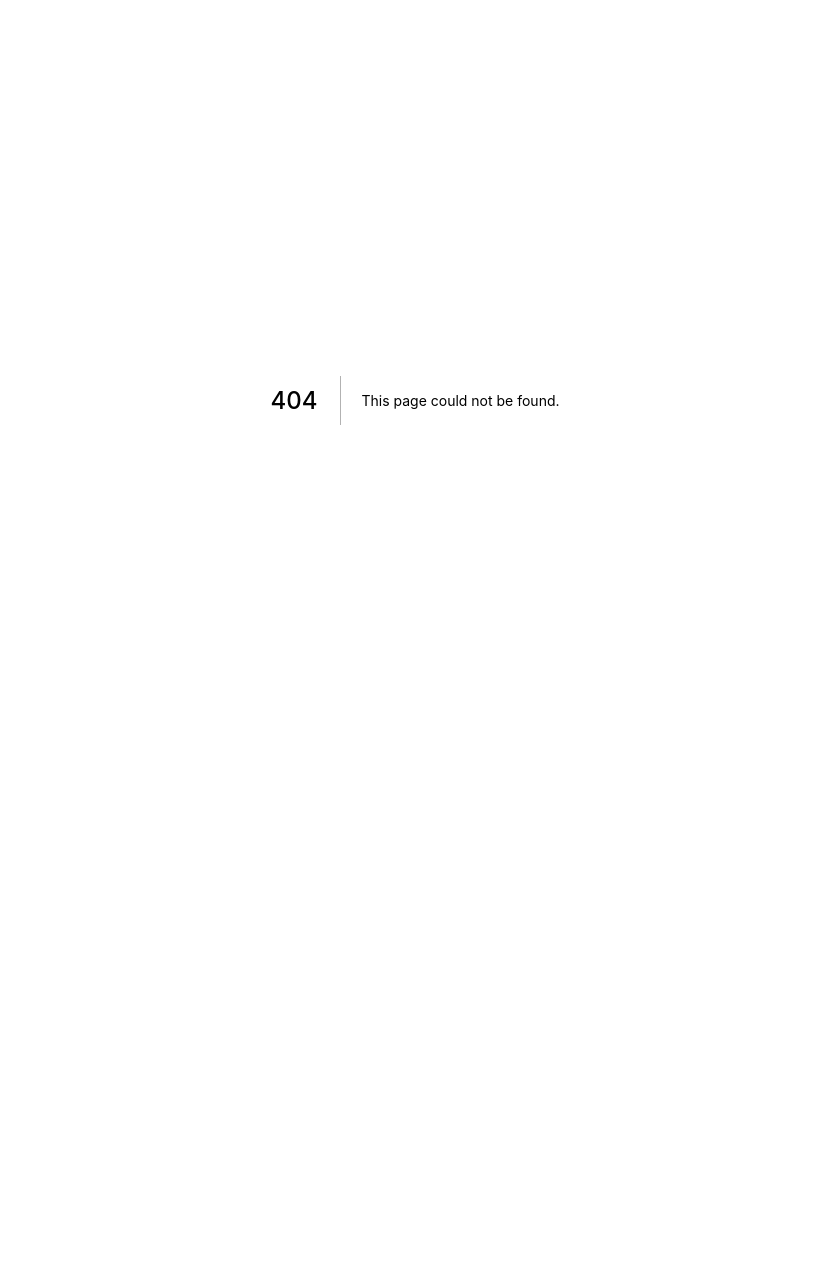
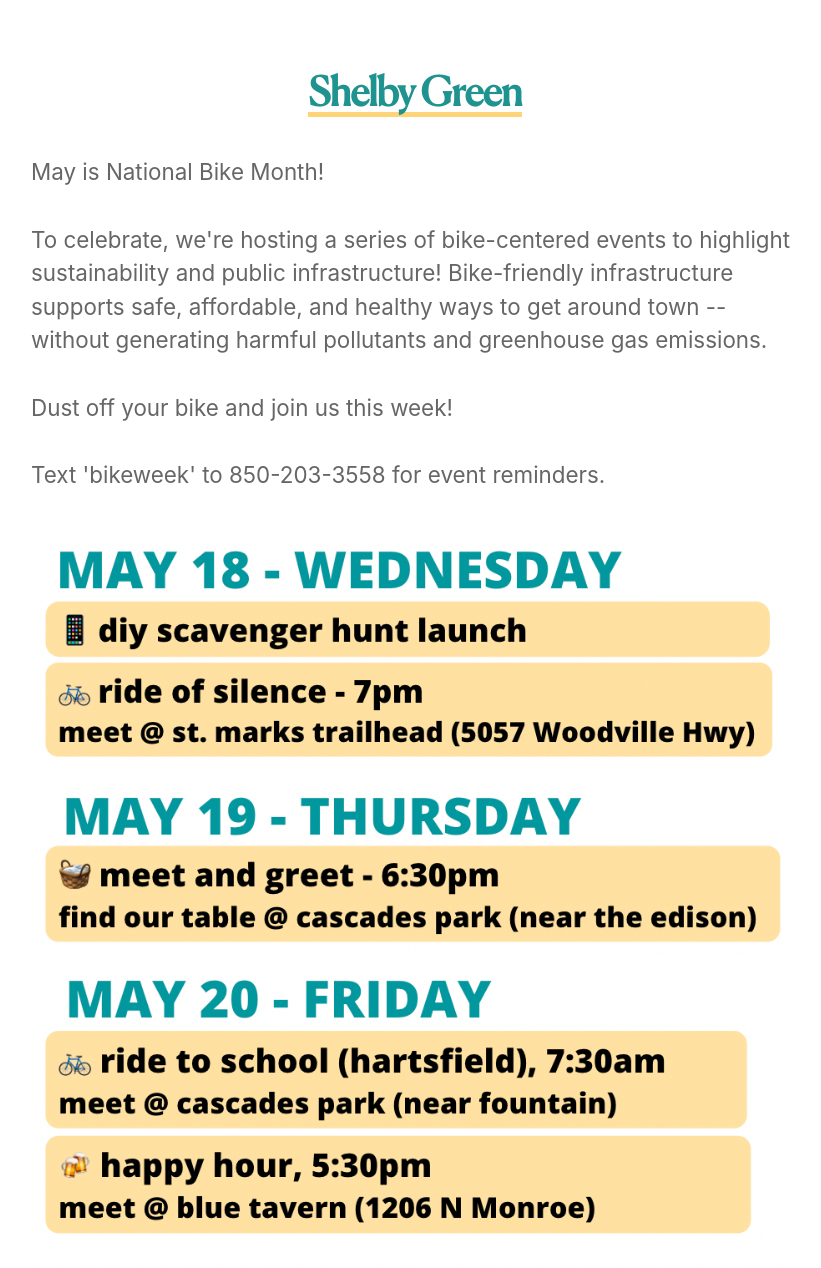
Before and after one commit to shelbygreen/campaign, a Next.js app: page /bikeweek in a window 1280 px wide. Before the commit this address had no page. Shown: the top 1268 px of the page, without its empty margins (225-1046 px from the left). Before the commit the page ends 800 px from the top, so only its background shows below. Built offline with nearby package versions, Linux system fonts and the light colour scheme.

Commit message:
done for now

```diff
--- /dev/null
+++ b/pages/bikeweek.js
@@ -0,0 +1,49 @@
+import Head from 'next/head'
+import Layout from '../components/layout'
+import utilStyles from '../styles/utils.module.css'
+import Image from 'next/image'
+import flyer1 from '../public/images/bikeweekflyer-1.png'
+import flyer2 from '../public/images/bikeweekflyer-2.png'
+
+export default function BikeWeek() {
+    return (
+        <>
+            <Layout>
+                <Head>
+                    <title>bike week: may 18 - 22</title>
+                </Head>
+                <p className={utilStyles.headingMd}>
+                    May is National Bike Month!
+                    <br></br><br></br>
+                    To celebrate, we're hosting a series of bike-centered events
+                    to highlight sustainability and public infrastructure! Bike-friendly infrastructure supports safe, affordable, and healthy ways to get around town -- without generating harmful pollutants and greenhouse gas emissions.
+                    <br></br><br></br>
+                    Dust off your bike and join us this week!
+                    <br></br><br></br>
+                    Text 'bikeweek' to 850-203-3558 for event reminders.</p>
+                <br></br>
+
+                <Image className={utilStyles.eventFlyer} src={flyer1}/>
+                <Image className={utilStyles.eventFlyer} src={flyer2}/>
+
+
+                {/* <p className={utilStyles.eventTitle}><b>MAY 18 - WEDNESDAY</b></p>
+                <div className={utilStyles.eventBox}> <p className={utilStyles.eventBoxTitle}>diy scavenger hunt launch</p></div>
+                <div className={utilStyles.eventBox}>ride of silence</div> */}
+                {/* <p>May 18 - Wednesday</p>
+                <p>- diy scavenger hunt launch</p>
+                <p>- <b><a href="https://www.facebook.com/events/694338288377346/?acontext=%7B%22source%22%3A%2229%22%2C%22ref_notif_type%22%3A%22event_aggregate%22%2C%22action_history%22%3A%22null%22%7D&notif_id=1652868060310141&notif_t=event_aggregate&ref=notif">ride of silence</a></p>
+                <p>May 19 - Thursday</p>
+                <p>- meet and greet</p>
+                <p>May 20 - Friday</p>
+                <p>- ride to school (hartsfield elementary)</p>
+                <p>- happy hour</p>
+                <p>May 21 - Saturday</p>
+                <p>- beginner's bike ride</p>
+                <p>- movie night: kiki's delivery service</p>
+                <p>May 22 - Sunday</p>
+                <p>- bike ride to wakulla springs</p> */}
+            </Layout>
+        </>
+    )
+}
--- a/pages/index.js
+++ b/pages/index.js
@@ -46,10 +46,9 @@ export default function Home({allPostsData}) {
 
       <div className={utilStyles.buttonBox}>
       {/* <div className={utilStyles.button}><a href="/">Events Calendar (coming soon)</a></div> */}
-      <div className={utilStyles.button}><Link href="/posts/volunteer">Volunteer</Link></div>
-      <div className={utilStyles.button}><Link href="/petition">Sign a petition to get me on the ballot</Link></div>
+      <div className={utilStyles.button}><Link href="/bikeweek">Events for Bike Week</Link></div>
+      <div className={utilStyles.button}><Link href="/get-involved">Sign up for the campaign newsletter</Link></div>
       <div className={utilStyles.button}><a href="https://secure.actblue.com/donate/shelbytlh">Donate</a></div>
-        <div className={utilStyles.button}><Link href="/get-involved">Sign up for the campaign newsletter</Link></div>
       </div>
 
       {/* footer */}
--- a/styles/utils.module.css
+++ b/styles/utils.module.css
@@ -121,6 +121,37 @@
     margin-right: auto;
 }
 
+/* bike week styling */
+.eventTitle {
+    font-size: 1.8rem;
+    line-height: 1.4;
+    margin: 0rem 0;
+    color: #1f9390;
+    text-transform: uppercase;
+}
+
+.eventBox {
+    display: inline-block;
+    font-size: 22px;
+    border: 1px solid #ffffff;
+    background-color: hsl(41, 100%, 74%, 0.5);
+    border-radius: 20px;
+    width: 100%;
+    height: 100%;
+}
+
+.eventBoxText {
+    margin-left: 5px;
+    text-align: left;
+    color: #666;
+    padding-top: 0px;
+    font-weight: 600;
+}
+
+.eventFlyer {
+    width: 100%;
+}
+
 /* table component */
 .table {
     border: 1px solid;
```
Also changed, not shown: public/images/bikeweekflyer-1.png (added), public/images/bikeweekflyer-2.png (added).
